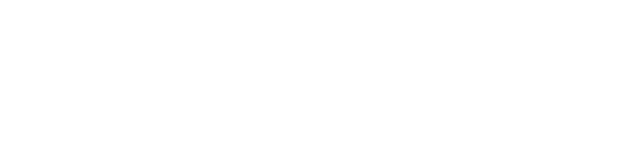
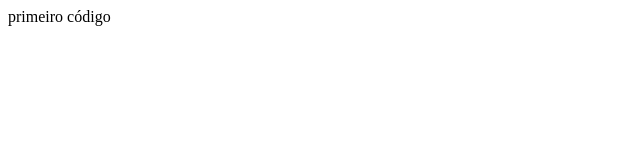
Before and after one commit to HeloisaMdasilva/primeirorepositorio, a plain HTML site: page index.html in a window 1280 px wide. Shown: the whole page, without its empty margins (0-640 px from the left). Drawn offline with Linux system fonts and the light colour scheme.

Commit message:
Update index.html

```diff
--- a/index.html
+++ b/index.html
@@ -1,3 +1,3 @@
 <html>
-  </h1>
+   </h1> primeiro código </h1>
 </html>
```
